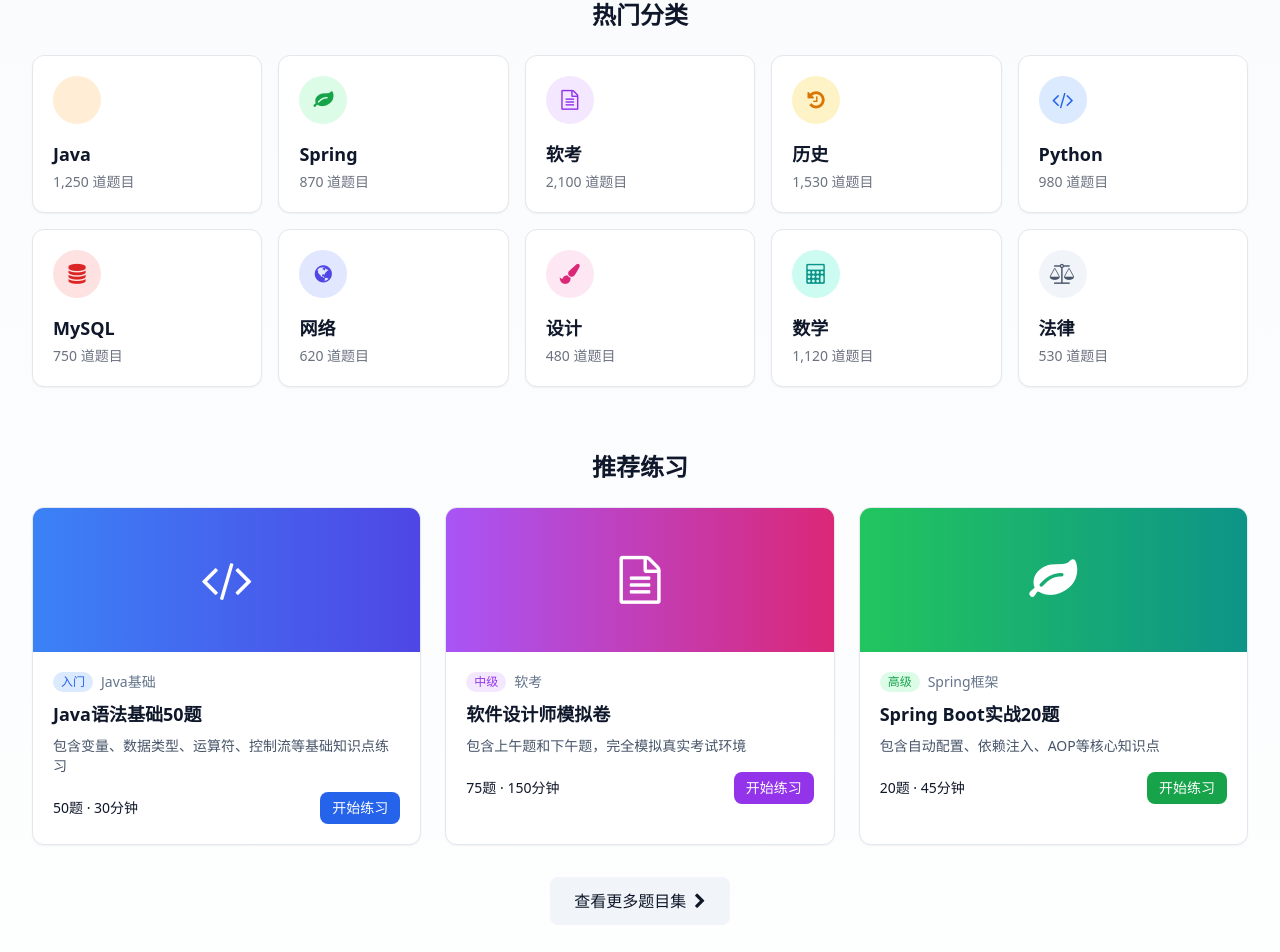
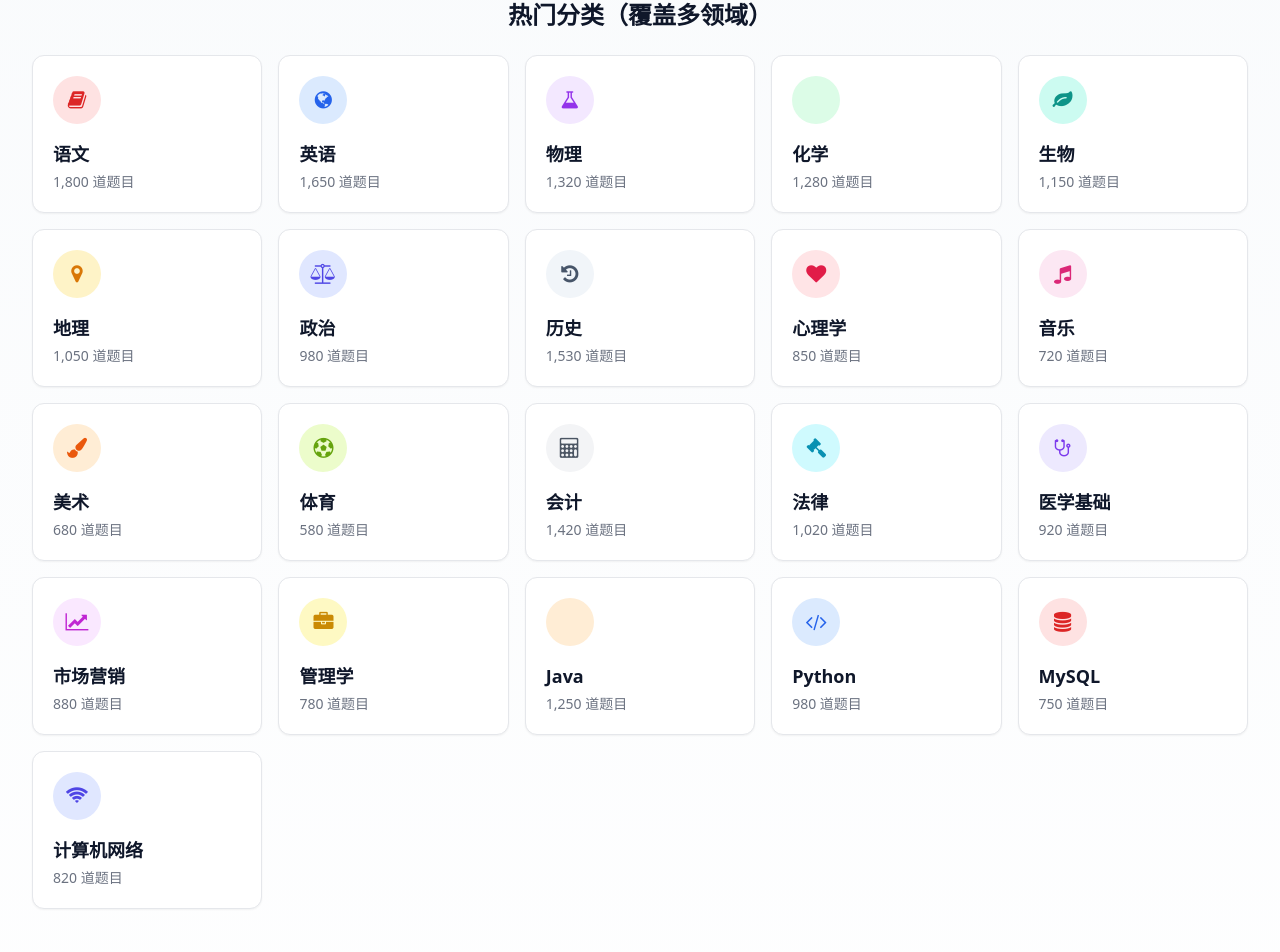
Before and after one commit to Achilles-Lang/ai-agent-web, a Vue app: page / in a window 1280 px wide. Shown: the part 378-1330 px from the top of the page. Built offline with nearby package versions, Linux system fonts and the light colour scheme.

Commit message:
优化前端页面

```diff
--- a/src/views/HomePage.vue
+++ b/src/views/HomePage.vue
@@ -1,6 +1,6 @@
 <template>
   <div class="min-h-screen flex flex-col bg-gradient-to-b from-slate-50 to-white dark:from-slate-900 dark:to-slate-800 text-slate-900 dark:text-slate-50 transition-colors duration-300">
-    <!-- 导航栏 -->
+    <!-- 导航栏（保持不变） -->
     <header class="bg-white/80 dark:bg-slate-800/80 backdrop-blur-md shadow-sm sticky top-0 z-30 border-b border-slate-200 dark:border-slate-700">
       <div class="container mx-auto px-4 sm:px-6 lg:px-8">
         <div class="flex justify-between items-center h-16">
@@ -14,7 +14,7 @@
           <div class="flex items-center gap-4">
             <button class="hidden md:flex items-center gap-1 px-3 py-2 rounded-lg hover:bg-slate-100 dark:hover:bg-slate-700 transition-colors">
               <i class="fa fa-history"></i>
-              <span>刷题记录</span>
+              <span>生成记录</span>
             </button>
             <button class="hidden md:flex items-center gap-1 px-3 py-2 rounded-lg hover:bg-slate-100 dark:hover:bg-slate-700 transition-colors">
               <i class="fa fa-bookmark-o"></i>
@@ -33,68 +33,174 @@
 
     <!-- 主内容区 -->
     <main class="flex-grow container mx-auto px-4 sm:px-6 lg:px-8 py-12">
-      <!-- 标题区域 -->
+      <!-- 标题区域（文案适配题库生成功能） -->
       <div class="text-center mb-10 max-w-3xl mx-auto">
         <h1 class="text-[clamp(2rem,5vw,3.5rem)] font-bold mb-4 bg-clip-text text-transparent bg-gradient-to-r from-indigo-600 to-purple-600 dark:from-indigo-400 dark:to-purple-400 leading-tight">
-          今天想刷什么题目？
+          专属题库生成器
         </h1>
         <p class="text-slate-600 dark:text-slate-400 text-lg">
-          从海量题库中选择你想练习的内容，提升知识储备和应试能力
+          输入主题生成定制题库，或从热门分类中选择，覆盖多领域知识提升需求
         </p>
       </div>
 
-      <!-- 搜索栏 -->
+      <!-- 题库生成框（替换原搜索框） -->
       <div class="max-w-2xl mx-auto mb-12 relative">
         <div class="absolute inset-y-0 left-0 pl-3 flex items-center pointer-events-none">
-          <i class="fa fa-search text-slate-400"></i>
+          <i class="fa fa-list-alt text-slate-400"></i> <!-- 图标替换为题库相关 -->
         </div>
         <input
-            v-model="searchQuery"
-            @keyup.enter="handleSearch"
+            v-model="generatorQuery"
+            @keyup.enter="handleGenerator"
             type="text"
-            placeholder="搜索题目、知识点或分类..."
+            placeholder="输入题库主题、知识点或题型要求"
             class="w-full pl-10 pr-4 py-4 rounded-xl border border-slate-300 dark:border-slate-600 bg-white dark:bg-slate-700 shadow-sm focus:outline-none focus:ring-2 focus:ring-indigo-500 transition-all text-lg"
         >
         <button
-            @click="handleSearch"
+            @click="handleGenerator"
             class="absolute right-2 top-2 bottom-2 px-4 bg-indigo-600 hover:bg-indigo-700 dark:bg-indigo-500 dark:hover:bg-indigo-600 text-white rounded-lg transition-colors"
         >
-          搜索
+          生成题库
         </button>
       </div>
 
-      <!-- 分类选项区域 -->
+      <!-- 热门分类区域（泛化种类+增加行数） -->
       <div class="mb-16">
-        <h2 class="text-2xl font-bold mb-6 text-center">热门分类</h2>
+        <h2 class="text-2xl font-bold mb-6 text-center">热门分类（覆盖多领域）</h2>
         <div class="grid grid-cols-2 sm:grid-cols-3 md:grid-cols-4 lg:grid-cols-5 gap-4">
-          <!-- 分类卡片（带跳转功能） -->
+          <!-- 学科类 -->
+          <CategoryCard
+              @click="navigateToCategory('chinese')"
+              icon="fa-book"
+              title="语文"
+              count="1,800"
+              colorClass="bg-red-100 text-red-600 dark:bg-red-900/30 dark:text-red-400"
+          />
+          <CategoryCard
+              @click="navigateToCategory('english')"
+              icon="fa-globe"
+              title="英语"
+              count="1,650"
+              colorClass="bg-blue-100 text-blue-600 dark:bg-blue-900/30 dark:text-blue-400"
+          />
+          <CategoryCard
+              @click="navigateToCategory('physics')"
+              icon="fa-flask"
+              title="物理"
+              count="1,320"
+              colorClass="bg-purple-100 text-purple-600 dark:bg-purple-900/30 dark:text-purple-400"
+          />
+          <CategoryCard
+              @click="navigateToCategory('chemistry')"
+              icon="fa-beaker"
+              title="化学"
+              count="1,280"
+              colorClass="bg-green-100 text-green-600 dark:bg-green-900/30 dark:text-green-400"
+          />
+          <CategoryCard
+              @click="navigateToCategory('biology')"
+              icon="fa-leaf"
+              title="生物"
+              count="1,150"
+              colorClass="bg-teal-100 text-teal-600 dark:bg-teal-900/30 dark:text-teal-400"
+          />
+
+          <!-- 社科类 -->
+          <CategoryCard
+              @click="navigateToCategory('geography')"
+              icon="fa-map-marker"
+              title="地理"
+              count="1,050"
+              colorClass="bg-amber-100 text-amber-600 dark:bg-amber-900/30 dark:text-amber-400"
+          />
+          <CategoryCard
+              @click="navigateToCategory('politics')"
+              icon="fa-balance-scale"
+              title="政治"
+              count="980"
+              colorClass="bg-indigo-100 text-indigo-600 dark:bg-indigo-900/30 dark:text-indigo-400"
+          />
+          <CategoryCard
+              @click="navigateToCategory('history')"
+              icon="fa-history"
+              title="历史"
+              count="1,530"
+              colorClass="bg-slate-100 text-slate-600 dark:bg-slate-700 dark:text-slate-400"
+          />
+          <CategoryCard
+              @click="navigateToCategory('psychology')"
+              icon="fa-heart"
+              title="心理学"
+              count="850"
+              colorClass="bg-rose-100 text-rose-600 dark:bg-rose-900/30 dark:text-rose-400"
+          />
+
+          <!-- 艺术体育类 -->
+          <CategoryCard
+              @click="navigateToCategory('music')"
+              icon="fa-music"
+              title="音乐"
+              count="720"
+              colorClass="bg-pink-100 text-pink-600 dark:bg-pink-900/30 dark:text-pink-400"
+          />
+          <CategoryCard
+              @click="navigateToCategory('art')"
+              icon="fa-paint-brush"
+              title="美术"
+              count="680"
+              colorClass="bg-orange-100 text-orange-600 dark:bg-orange-900/30 dark:text-orange-400"
+          />
+          <CategoryCard
+              @click="navigateToCategory('pe')"
+              icon="fa-futbol-o"
+              title="体育"
+              count="580"
+              colorClass="bg-lime-100 text-lime-600 dark:bg-lime-900/30 dark:text-lime-400"
+          />
+
+          <!-- 职业技能类 -->
+          <CategoryCard
+              @click="navigateToCategory('accounting')"
+              icon="fa-calculator"
+              title="会计"
+              count="1,420"
+              colorClass="bg-gray-100 text-gray-600 dark:bg-gray-700 dark:text-gray-400"
+          />
+          <CategoryCard
+              @click="navigateToCategory('law')"
+              icon="fa-gavel"
+              title="法律"
+              count="1,020"
+              colorClass="bg-cyan-100 text-cyan-600 dark:bg-cyan-900/30 dark:text-cyan-400"
+          />
+          <CategoryCard
+              @click="navigateToCategory('medical')"
+              icon="fa-stethoscope"
+              title="医学基础"
+              count="920"
+              colorClass="bg-violet-100 text-violet-600 dark:bg-violet-900/30 dark:text-violet-400"
+          />
+          <CategoryCard
+              @click="navigateToCategory('marketing')"
+              icon="fa-line-chart"
+              title="市场营销"
+              count="880"
+              colorClass="bg-fuchsia-100 text-fuchsia-600 dark:bg-fuchsia-900/30 dark:text-fuchsia-400"
+          />
+          <CategoryCard
+              @click="navigateToCategory('management')"
+              icon="fa-briefcase"
+              title="管理学"
+              count="780"
+              colorClass="bg-yellow-100 text-yellow-600 dark:bg-yellow-900/30 dark:text-yellow-400"
+          />
+
+          <!-- 编程技术类（保留核心，减少占比） -->
           <CategoryCard
               @click="navigateToCategory('java')"
               icon="fa-java"
               title="Java"
               count="1,250"
               colorClass="bg-orange-100 text-orange-600 dark:bg-orange-900/30 dark:text-orange-400"
-          />
-          <CategoryCard
-              @click="navigateToCategory('spring')"
-              icon="fa-leaf"
-              title="Spring"
-              count="870"
-              colorClass="bg-green-100 text-green-600 dark:bg-green-900/30 dark:text-green-400"
-          />
-          <CategoryCard
-              @click="navigateToCategory('exam')"
-              icon="fa-file-text-o"
-              title="软考"
-              count="2,100"
-              colorClass="bg-purple-100 text-purple-600 dark:bg-purple-900/30 dark:text-purple-400"
-          />
-          <CategoryCard
-              @click="navigateToCategory('history')"
-              icon="fa-history"
-              title="历史"
-              count="1,530"
-              colorClass="bg-amber-100 text-amber-600 dark:bg-amber-900/30 dark:text-amber-400"
           />
           <CategoryCard
               @click="navigateToCategory('python')"
@@ -112,118 +218,18 @@
           />
           <CategoryCard
               @click="navigateToCategory('network')"
-              icon="fa-globe"
-              title="网络"
-              count="620"
+              icon="fa-wifi"
+              title="计算机网络"
+              count="820"
               colorClass="bg-indigo-100 text-indigo-600 dark:bg-indigo-900/30 dark:text-indigo-400"
-          />
-          <CategoryCard
-              @click="navigateToCategory('design')"
-              icon="fa-paint-brush"
-              title="设计"
-              count="480"
-              colorClass="bg-pink-100 text-pink-600 dark:bg-pink-900/30 dark:text-pink-400"
-          />
-          <CategoryCard
-              @click="navigateToCategory('math')"
-              icon="fa-calculator"
-              title="数学"
-              count="1,120"
-              colorClass="bg-teal-100 text-teal-600 dark:bg-teal-900/30 dark:text-teal-400"
-          />
-          <CategoryCard
-              @click="navigateToCategory('law')"
-              icon="fa-balance-scale"
-              title="法律"
-              count="530"
-              colorClass="bg-slate-100 text-slate-600 dark:bg-slate-700 dark:text-slate-400"
           />
         </div>
       </div>
 
-      <!-- 推荐练习区域 -->
-      <div>
-        <h2 class="text-2xl font-bold mb-6 text-center">推荐练习</h2>
-        <div class="grid grid-cols-1 md:grid-cols-2 lg:grid-cols-3 gap-6">
-          <!-- 推荐题目集卡片（带跳转） -->
-          <div class="bg-white dark:bg-slate-800 rounded-xl shadow-sm overflow-hidden transition-all duration-300 hover:shadow-md border border-slate-200 dark:border-slate-700 h-full flex flex-col cursor-pointer" @click="startPractice('java-basic')">
-            <div class="h-36 bg-gradient-to-r from-blue-500 to-indigo-600 flex items-center justify-center">
-              <i class="fa fa-code text-white text-5xl"></i>
-            </div>
-            <div class="p-5 flex-grow">
-              <div class="flex items-center gap-2 mb-2">
-                <span class="bg-blue-100 dark:bg-blue-900/30 text-blue-600 dark:text-blue-400 text-xs px-2 py-0.5 rounded-full">入门</span>
-                <span class="text-sm text-slate-500 dark:text-slate-400">Java基础</span>
-              </div>
-              <h3 class="text-lg font-semibold mb-2">Java语法基础50题</h3>
-              <p class="text-sm text-slate-600 dark:text-slate-400 mb-4 line-clamp-2">
-                包含变量、数据类型、运算符、控制流等基础知识点练习
-              </p>
-              <div class="flex justify-between items-center mt-auto">
-                <span class="text-sm font-medium">50题 · 30分钟</span>
-                <button class="px-3 py-1.5 bg-blue-600 hover:bg-blue-700 dark:bg-blue-500 dark:hover:bg-blue-600 text-white rounded-lg text-sm transition-colors">
-                  开始练习
-                </button>
-              </div>
-            </div>
-          </div>
-
-          <div class="bg-white dark:bg-slate-800 rounded-xl shadow-sm overflow-hidden transition-all duration-300 hover:shadow-md border border-slate-200 dark:border-slate-700 h-full flex flex-col cursor-pointer" @click="startPractice('soft-exam')">
-            <div class="h-36 bg-gradient-to-r from-purple-500 to-pink-600 flex items-center justify-center">
-              <i class="fa fa-file-text-o text-white text-5xl"></i>
-            </div>
-            <div class="p-5 flex-grow">
-              <div class="flex items-center gap-2 mb-2">
-                <span class="bg-purple-100 dark:bg-purple-900/30 text-purple-600 dark:text-purple-400 text-xs px-2 py-0.5 rounded-full">中级</span>
-                <span class="text-sm text-slate-500 dark:text-slate-400">软考</span>
-              </div>
-              <h3 class="text-lg font-semibold mb-2">软件设计师模拟卷</h3>
-              <p class="text-sm text-slate-600 dark:text-slate-400 mb-4 line-clamp-2">
-                包含上午题和下午题，完全模拟真实考试环境
-              </p>
-              <div class="flex justify-between items-center mt-auto">
-                <span class="text-sm font-medium">75题 · 150分钟</span>
-                <button class="px-3 py-1.5 bg-purple-600 hover:bg-purple-700 dark:bg-purple-500 dark:hover:bg-purple-600 text-white rounded-lg text-sm transition-colors">
-                  开始练习
-                </button>
-              </div>
-            </div>
-          </div>
-
-          <div class="bg-white dark:bg-slate-800 rounded-xl shadow-sm overflow-hidden transition-all duration-300 hover:shadow-md border border-slate-200 dark:border-slate-700 h-full flex flex-col cursor-pointer" @click="startPractice('spring-boot')">
-            <div class="h-36 bg-gradient-to-r from-green-500 to-teal-600 flex items-center justify-center">
-              <i class="fa fa-leaf text-white text-5xl"></i>
-            </div>
-            <div class="p-5 flex-grow">
-              <div class="flex items-center gap-2 mb-2">
-                <span class="bg-green-100 dark:bg-green-900/30 text-green-600 dark:text-green-400 text-xs px-2 py-0.5 rounded-full">高级</span>
-                <span class="text-sm text-slate-500 dark:text-slate-400">Spring框架</span>
-              </div>
-              <h3 class="text-lg font-semibold mb-2">Spring Boot实战20题</h3>
-              <p class="text-sm text-slate-600 dark:text-slate-400 mb-4 line-clamp-2">
-                包含自动配置、依赖注入、AOP等核心知识点
-              </p>
-              <div class="flex justify-between items-center mt-auto">
-                <span class="text-sm font-medium">20题 · 45分钟</span>
-                <button class="px-3 py-1.5 bg-green-600 hover:bg-green-700 dark:bg-green-500 dark:hover:bg-green-600 text-white rounded-lg text-sm transition-colors">
-                  开始练习
-                </button>
-              </div>
-            </div>
-          </div>
-        </div>
-
-        <!-- 查看更多按钮 -->
-        <div class="text-center mt-8">
-          <button @click="viewMorePractices" class="px-6 py-3 bg-slate-100 hover:bg-slate-200 dark:bg-slate-700 dark:hover:bg-slate-600 rounded-lg transition-colors inline-flex items-center gap-2">
-            <span>查看更多题目集</span>
-            <i class="fa fa-chevron-right"></i>
-          </button>
-        </div>
-      </div>
+      <!-- 推荐练习模块（已删除） -->
     </main>
 
-    <!-- 页脚 -->
+    <!-- 页脚（保持不变） -->
     <footer class="bg-white dark:bg-slate-800 border-t border-slate-200 dark:border-slate-700 py-8 mt-16">
       <div class="container mx-auto px-4 sm:px-6 lg:px-8">
         <div class="grid grid-cols-1 md:grid-cols-4 gap-8">
@@ -240,10 +246,10 @@
           <div>
             <h3 class="font-semibold mb-4">分类</h3>
             <ul class="space-y-2 text-sm text-slate-600 dark:text-slate-400">
-              <li><a href="#" @click.prevent="navigateToCategory('java')" class="hover:text-indigo-600 dark:hover:text-indigo-400 transition-colors">编程语言</a></li>
-              <li><a href="#" @click.prevent="navigateToCategory('exam')" class="hover:text-indigo-600 dark:hover:text-indigo-400 transition-colors">职业资格</a></li>
-              <li><a href="#" @click.prevent="navigateToCategory('math')" class="hover:text-indigo-600 dark:hover:text-indigo-400 transition-colors">学科知识</a></li>
-              <li><a href="#" @click.prevent="navigateToCategory('design')" class="hover:text-indigo-600 dark:hover:text-indigo-400 transition-colors">技能认证</a></li>
+              <li><a href="#" @click.prevent="navigateToCategory('chinese')" class="hover:text-indigo-600 dark:hover:text-indigo-400 transition-colors">学科知识</a></li>
+              <li><a href="#" @click.prevent="navigateToCategory('law')" class="hover:text-indigo-600 dark:hover:text-indigo-400 transition-colors">职业资格</a></li>
+              <li><a href="#" @click.prevent="navigateToCategory('art')" class="hover:text-indigo-600 dark:hover:text-indigo-400 transition-colors">艺术体育</a></li>
+              <li><a href="#" @click.prevent="navigateToCategory('java')" class="hover:text-indigo-600 dark:hover:text-indigo-400 transition-colors">技术编程</a></li>
             </ul>
           </div>
 
@@ -269,7 +275,7 @@
         </div>
 
         <div class="border-t border-slate-200 dark:border-slate-700 mt-8 pt-6 text-center text-sm text-slate-500 dark:text-slate-500">
-          <p>© 2023 知题 - 让学习更高效</p>
+          <p>© 知题 - 让学习更高效</p>
         </div>
       </div>
     </footer>
@@ -281,12 +287,12 @@
 import { useRouter } from 'vue-router';
 import CategoryCard from '@/components/CategoryCard.vue';
 
-// 状态管理
+// 状态管理（替换原searchQuery为generatorQuery）
 const isDarkMode = ref(false);
-const searchQuery = ref('');
+const generatorQuery = ref(''); // 题库生成框输入值
 const router = useRouter();
 
-// 检查系统暗色模式偏好
+// 检查系统暗色模式偏好（保持不变）
 onMounted(() => {
   if (window.matchMedia && window.matchMedia('(prefers-color-scheme: dark)').matches) {
     isDarkMode.value = true;
@@ -294,51 +300,33 @@
   }
 });
 
-// 切换暗色模式
+// 切换暗色模式（保持不变）
 const toggleDarkMode = () => {
   isDarkMode.value = !isDarkMode.value;
   document.documentElement.classList.toggle('dark', isDarkMode.value);
 };
 
-// 处理搜索
-const handleSearch = () => {
-  if (searchQuery.value.trim()) {
+// 处理题库生成（替换原handleSearch）
+const handleGenerator = () => {
+  if (generatorQuery.value.trim()) {
     router.push({
-      path: '/search',
-      query: { q: searchQuery.value }
+      name: 'QuestionBankGenerator', // 跳转题库生成页
+      params: { category:generatorQuery.value }
     });
   }
 };
 
-// 导航到分类详情页
+// 导航到分类专属题库生成页（保持逻辑，适配泛化分类）
 const navigateToCategory = (category) => {
-  router.push({ name: 'QuestionBankGenerator', params: { category } });
-};
-
-// 开始练习（跳转到答题页）
-const startPractice = (practiceId) => {
-  // 实际应用中可根据practiceId解析出对应分类
-  const categoryMap = {
-    'java-basic': 'java',
-    'soft-exam': 'exam',
-    'spring-boot': 'spring'
-  };
-  const category = categoryMap[practiceId] || 'java';
   router.push({
-    name: 'QuizTaking',
-    params: { category },
-    query: { practiceId }
+    name: 'QuestionBankGenerator',
+    params: { category }
   });
-};
-
-// 查看更多题目集
-const viewMorePractices = () => {
-  router.push('/practices');
 };
 </script>
 
 <style scoped>
-/* 全局样式补充 */
+/* 全局样式补充（保持不变） */
 * {
   box-sizing: border-box;
 }
```
Also changed, not shown: src/views/QuestionBankGenerator.vue (+64 -71 lines).
